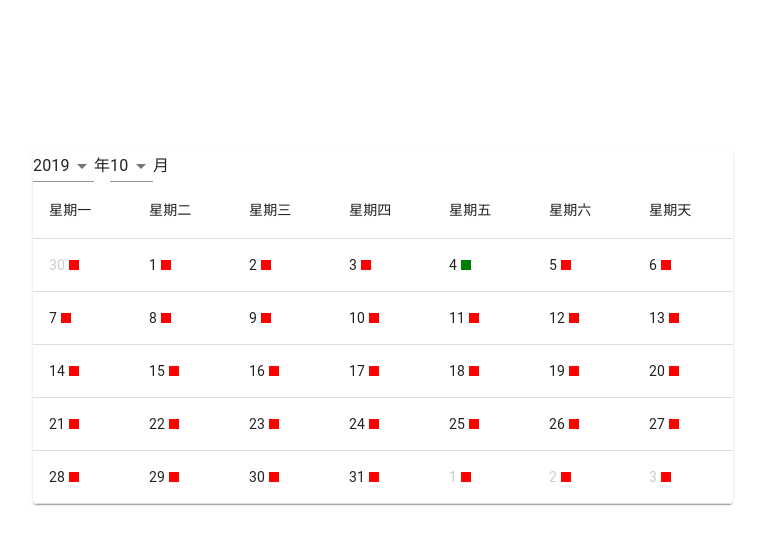
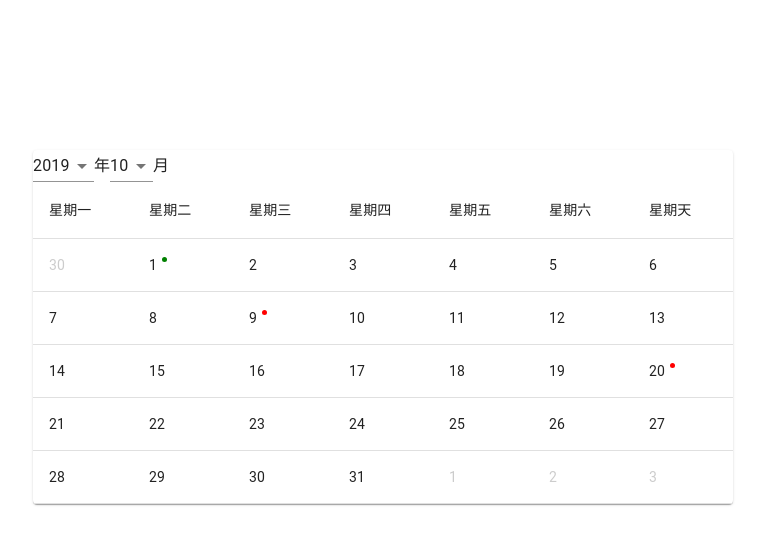
Before and after one commit to zhuweileo/calendar, a React (Create React App) app: page / in a window 1280 px wide. Shown: the top 544 px of the page, without its empty margins (257-1022 px from the left). Built offline with nearby package versions, Linux system fonts and the light colour scheme.

Commit message:
feat: 日历单元格支持显示徽标

```diff
--- a/src/App.tsx
+++ b/src/App.tsx
@@ -5,13 +5,21 @@ import MDialog from "./modules/MDialog/MDialog";
 import CalendarItem from "./modules/Calendar/CalendarItem"
 
 const App: React.FC = () => {
-    const [open,setOpen] = useState(false);
+    const [open, setOpen] = useState(false);
     const [curItem, setCurItem] = useState(undefined);
 
     const sleepData = [
         {
             date: 1,
-            sleepTime: 1572948282902,
+            sleepTime: 1572621000000,
+        },
+        {
+            date: 9,
+            sleepTime: 1572621000000,
+        },
+        {
+            date: 20,
+            sleepTime: 1572621000000,
         },
     ];
 
--- a/src/modules/Calendar/Calendar.module.scss
+++ b/src/modules/Calendar/Calendar.module.scss
@@ -6,9 +6,15 @@
   color: #ccc;
 }
 .dot{
-  $len:10px;
+  $len: 5px;
   display: inline-block;
   width: $len;
   height: $len;
-
+  border-radius: 50%;
+  position: absolute;
+  top: 0;
+  right: -10px;
 }
+.date-num{
+  position: relative;
+}
--- a/src/modules/Calendar/CalendarItem.tsx
+++ b/src/modules/Calendar/CalendarItem.tsx
@@ -10,27 +10,53 @@ export default function CalendarItem(props: any){
         data,
         onClick,
     } = props;
+    const [showDate, setShowDate] = useState(true);
 
     const {isCurMonth, date, sleepTime} = data;
+    const _sleepTime = new Date(sleepTime);
+    const isNextDay = new Date(sleepTime).getDate() !== date;
+    const needHandle = sleepTime && isCurMonth;
 
-    const isNextDay = new Date(sleepTime).getDay() !== date;
-
+    // 样式
     const color = getColorByTime(sleepTime, isNextDay);
     const dotStyle: React.CSSProperties = {
         background: color,
-    }
+    };
 
     const itemClass = cx('calendar-item',{
         'calendar-item-disabled': !isCurMonth
     });
+    const dateStyle = {
+        display: showDate ? 'inline' : 'none',
+    };
+    const sleepStyle = {
+        display: showDate ? 'none' : 'inline',
+    };
 
+    // ui
+    const dot = needHandle ? <span className={cx('dot')} style={dotStyle}/>:null;
+
+    // handle
     function click() {
-        if(!isCurMonth) return
+        if(!isCurMonth) return;
         onClick();
     }
+
+    function onMouseEnter() {
+        if (!needHandle) return;
+        setShowDate(false);
+    }
+
+    function onMouseLeave() {
+        if (!needHandle) return;
+        setShowDate(true);
+    }
+
+
     return (
-        <div className={itemClass} onClick={click}>
-            {date} <span className={cx('dot')} style={dotStyle}></span>
+        <div className={itemClass} onMouseEnter={onMouseEnter} onMouseLeave={onMouseLeave} onClick={click}>
+            <span style={dateStyle} className={cx('date-num')}>{date}{dot}</span>
+            <span style={sleepStyle}>{_sleepTime.getHours()}:{_sleepTime.getMinutes()}</span>
         </div>
     )
 }
--- a/src/modules/MDialog/MDialog.tsx
+++ b/src/modules/MDialog/MDialog.tsx
@@ -18,10 +18,11 @@ export default function MDialog(props: Props) {
         selectedValue = {}
     } = props;
 
-    const {sleepTime, tableDate} = selectedValue;
+    const {sleepTime, date} = selectedValue;
+    const initIsNexDay = sleepTime ? new Date(sleepTime).getDate() !== date : false;
 
     const [selectedDate, setSelectedDate] = useState(sleepTime || new Date());
-    const [isNextDay, setIsNextDay] = useState(false);
+    const [isNextDay, setIsNextDay] = useState(initIsNexDay);
     const [color, setColor] = useState('#ccc');
     const isFirstOpenRef = useRef(true);
 
--- a/src/utils/index.ts
+++ b/src/utils/index.ts
@@ -4,6 +4,6 @@ export function getColorByTime(sleepTime: any,isNextDay: boolean) {
     const curMinute = curTime.getMinutes();
 
     if (!isNextDay && curHour < 23) return 'green';
-    if (!isNextDay && curHour === 23 && curMinute >= 0) return 'yellow';
+    if (!isNextDay && curHour === 23 && curMinute >= 0) return '#8ba827';
     return 'red';
 }
```
